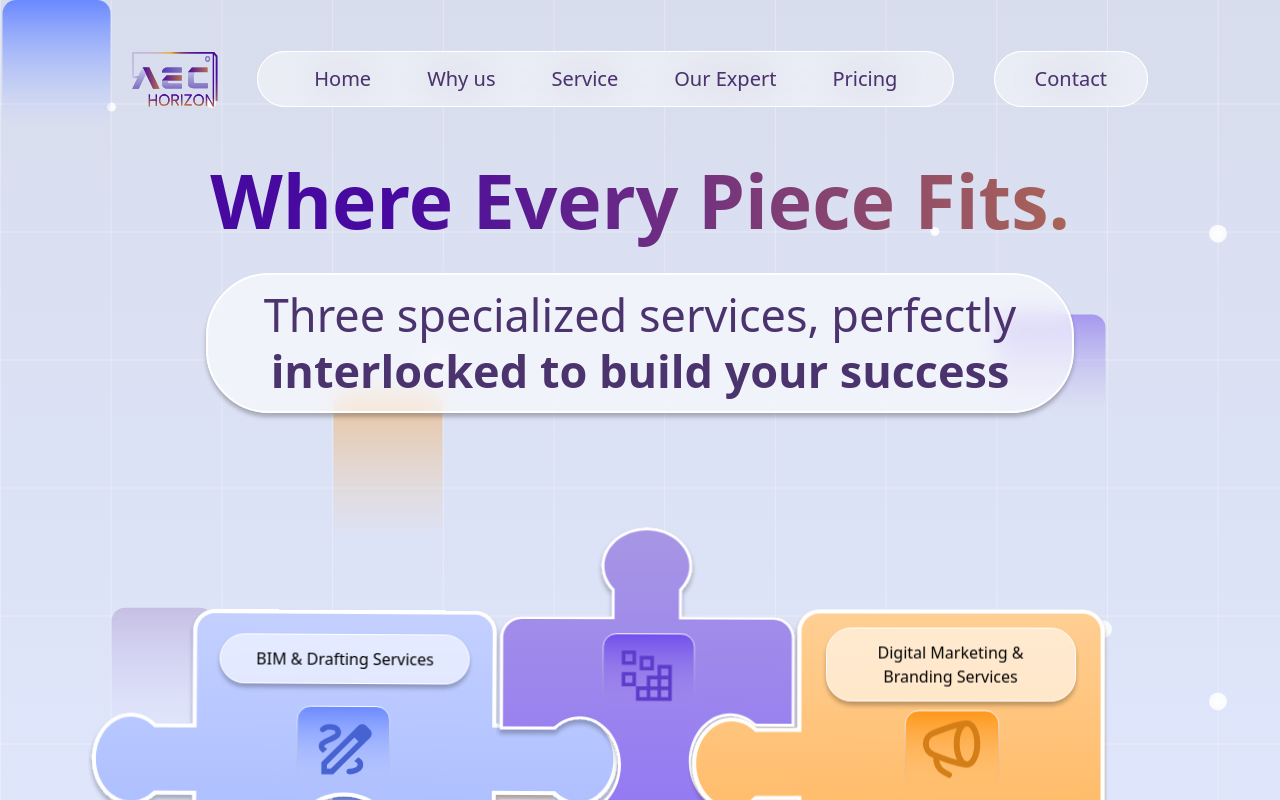
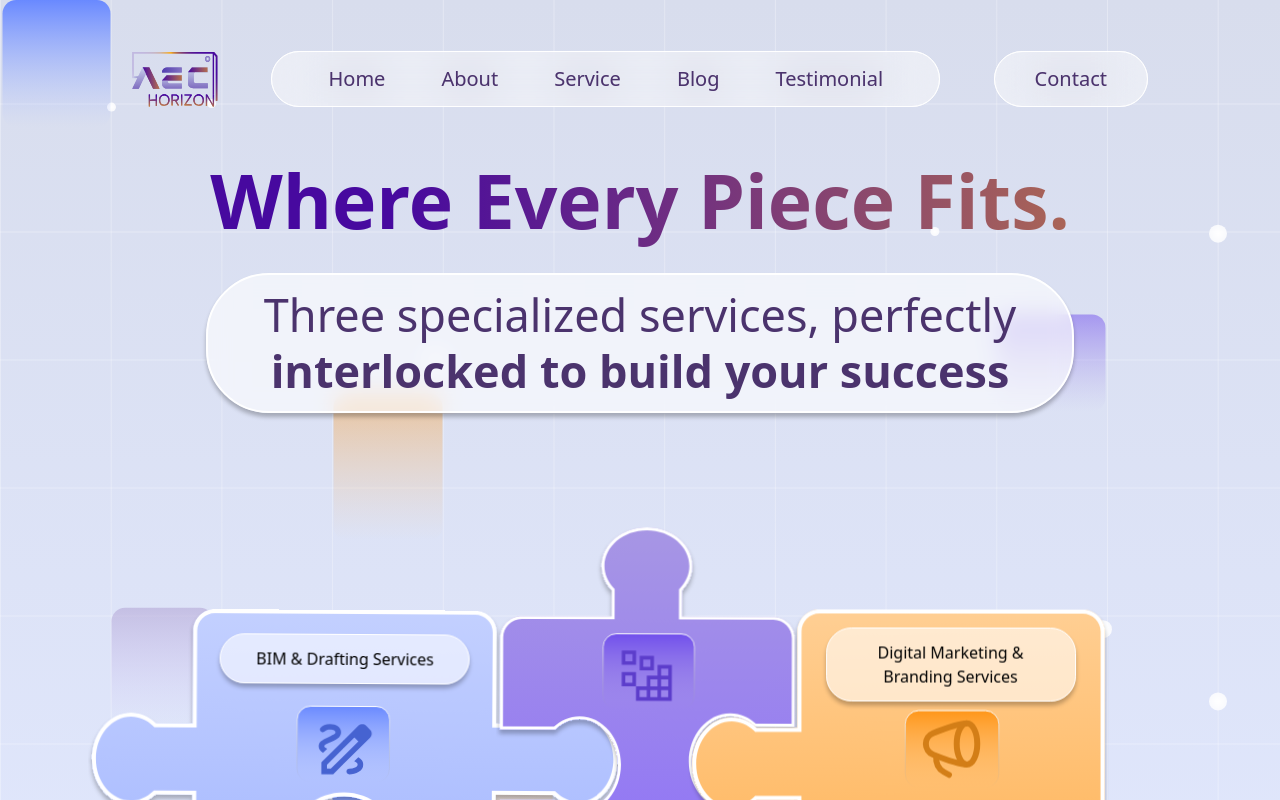
Before and after one commit to Pal-Yogesh/aec-horizon, a Next.js app: page / in a window 1280 px wide. Shown: the top 800 px of the page. Built offline with nearby package versions, Linux system fonts and the light colour scheme.

Commit message:
chnaged nav

```diff
--- a/components/Contact.jsx
+++ b/components/Contact.jsx
@@ -4,7 +4,7 @@ const Contact = () => {
   return (
     <>
       <div>
-        <div className="bg-[url('/footer.svg')] bg-cover bg-center w-full h-full pb-12">
+        <div id="contact" className="bg-[url('/footer.svg')] bg-cover bg-center w-full h-full pb-12">
           <div>
             {/* Contact Us Badge */}
             <div className="flex justify-center items-center gap-3 pt-14 pb-4">
--- a/components/Navbar.jsx
+++ b/components/Navbar.jsx
@@ -1,40 +1,70 @@
 "use client";
 
 import Image from "next/image";
+import Link from "next/link";
 import React from "react";
 
 const Navbar = () => {
+  // Define menu items with their routes
+  const menuItems = [
+    { name: "Home", path: "/" },
+    { name: "About", path: "/about" },
+    { name: "Service", path: "/services" },
+    { name: "Blog", path: "/blog" },
+    { name: "Testimonial", path: "/testimonial" },
+  ];
+
   return (
-    <div className="fixed top-0 left-0 right-0 z-50 px-[116px] pt-[35px]  ">
+    <div className="fixed top-0 left-0 right-0 z-50 px-[116px] pt-[35px]">
       <div className="flex justify-between items-center p-4">
         {/* Logo */}
         <div>
+          <Link href="/">
             <Image
               src="/logo.svg"
               alt="logo"
               width={100}
               height={100}
-            className="w-[86px] h-[55px]"
+              className="w-[86px] h-[55px] cursor-pointer"
             />
+          </Link>
         </div>
 
         {/* Menu Items */}
         <div className="flex items-center justify-between gap-6 bg-[#FFFFFF47] backdrop-blur-xl py-2 rounded-[80px] border border-white text-[20px] text-[#4B336D] px-10">
-          {["Home", "Why us", "Service", "Our Expert", "Pricing"].map((item, index) => (
-            <p
+          {menuItems.map((item, index) => (
+            <Link
               key={index}
+              href={item.path}
               className="relative py-1 px-4 cursor-pointer transition-all duration-300 ease-in-out
                          hover:bg-white hover:text-[#4B336D] rounded-full"
             >
-              {item}
-            </p>
+              {item.name}
+            </Link>
           ))}
         </div>
 
         {/* Contact Button */}
-        <div className="bg-[#FFFFFF47] backdrop-blur-xl rounded-[80px] border border-white text-[20px] text-[#4B336D] px-10 py-3 cursor-pointer hover:bg-white transition-all duration-300">
+        {/* <Link
+          id="contact"
+          className="bg-[#FFFFFF47] backdrop-blur-xl rounded-[80px] border border-white text-[20px] text-[#4B336D] px-10 py-3 cursor-pointer hover:bg-white transition-all duration-300"
+        >
           Contact
-        </div>
+        </Link> */}
+        <Link
+          href="#contact"
+          scroll={false}
+          className="bg-[#FFFFFF47] backdrop-blur-xl rounded-[80px] border border-white text-[20px] text-[#4B336D] px-10 py-3 cursor-pointer hover:bg-white transition-all duration-300"
+          onClick={(e) => {
+            e.preventDefault();
+            const contactSection = document.getElementById("contact");
+            if (contactSection) {
+              contactSection.scrollIntoView({ behavior: "smooth" });
+            }
+          }}
+        >
+          Contact
+        </Link>
       </div>
     </div>
   );
```
Lines whose indentation alone changed are shown as unchanged.
